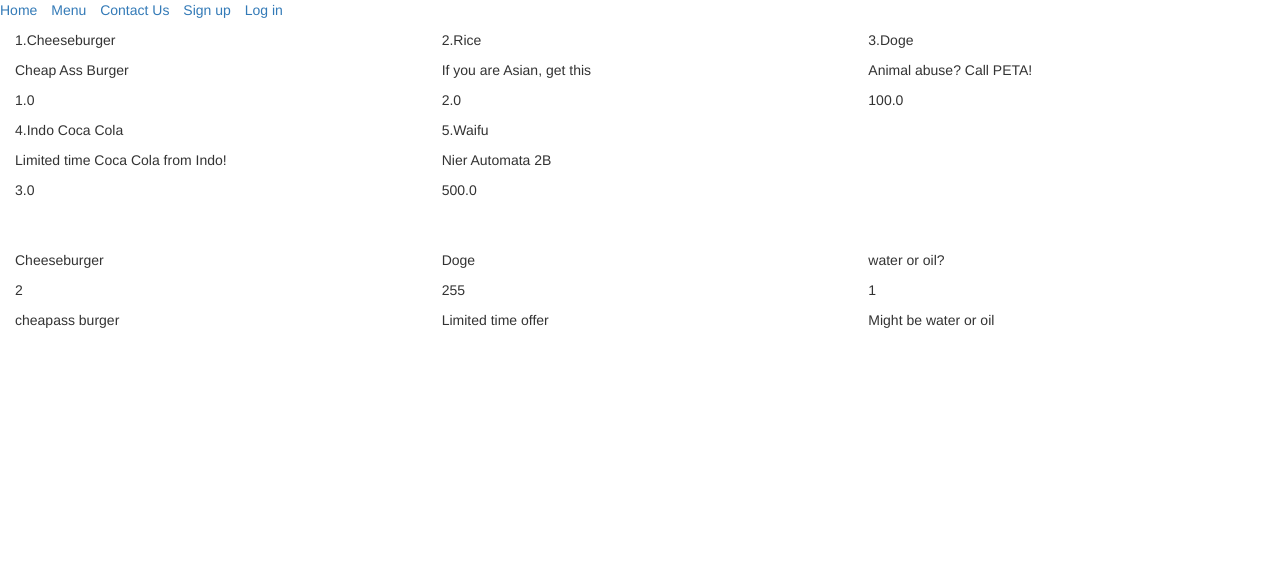
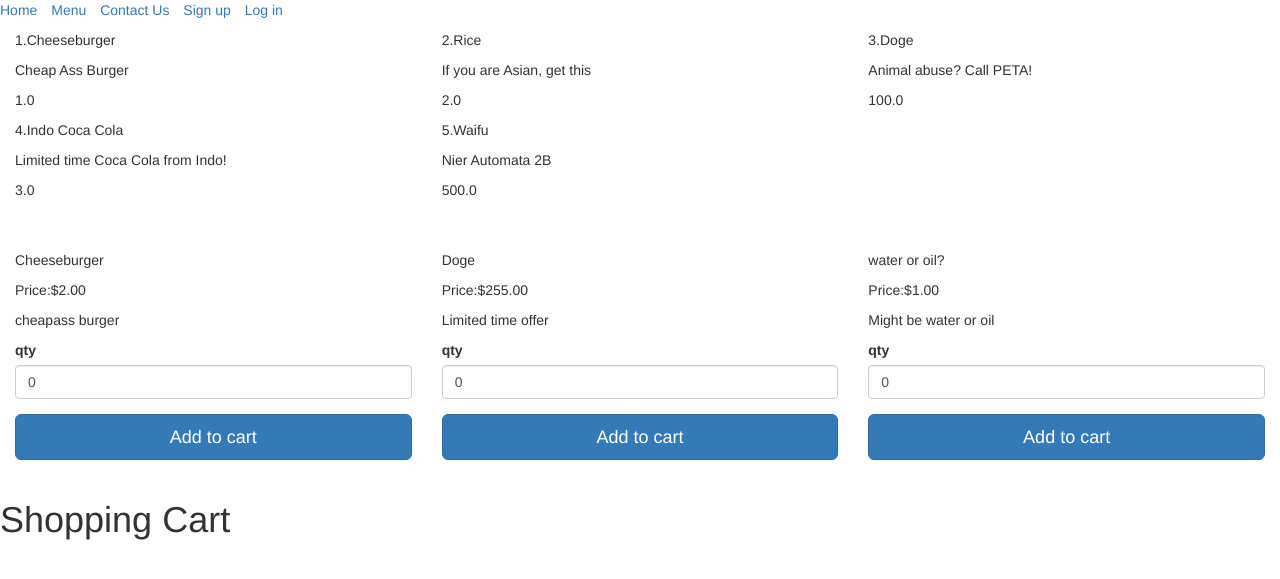
Before and after one commit to Sunny3oy/Fourguys, a Flask app: page /menu in a window 1280 px wide. Shown: the top 579 px of the page. Run offline with Flask 2, Linux system fonts and the light colour scheme; data comes from the database, SQL or seed files in the repository; some libraries are stand-ins or nearby versions.

Commit message:
Any ideas on the menu? Heres what i have so far.

```diff
--- a/templates/menu.html
+++ b/templates/menu.html
@@ -32,10 +32,15 @@
     {% for items in databaseitems%}
         <div class="col-md-4">
             <p>{{ items.itemname }}</p>
-            <p>{{ items.price }}</p>
+            <p>Price:${{ items.price }}.00</p>
             <p>{{ items.itemdes }}</p>
+            {{ wtf.form_field(form.qty)}}
+        <button class="btn btn-lg btn-primary btn-block" type="submit">Add to cart</button>
         </div>
     {% endfor %}
     </div>
     </div>
+    <br>
+    <h1> Shopping Cart</h1>
+
 {% endblock %}
```
